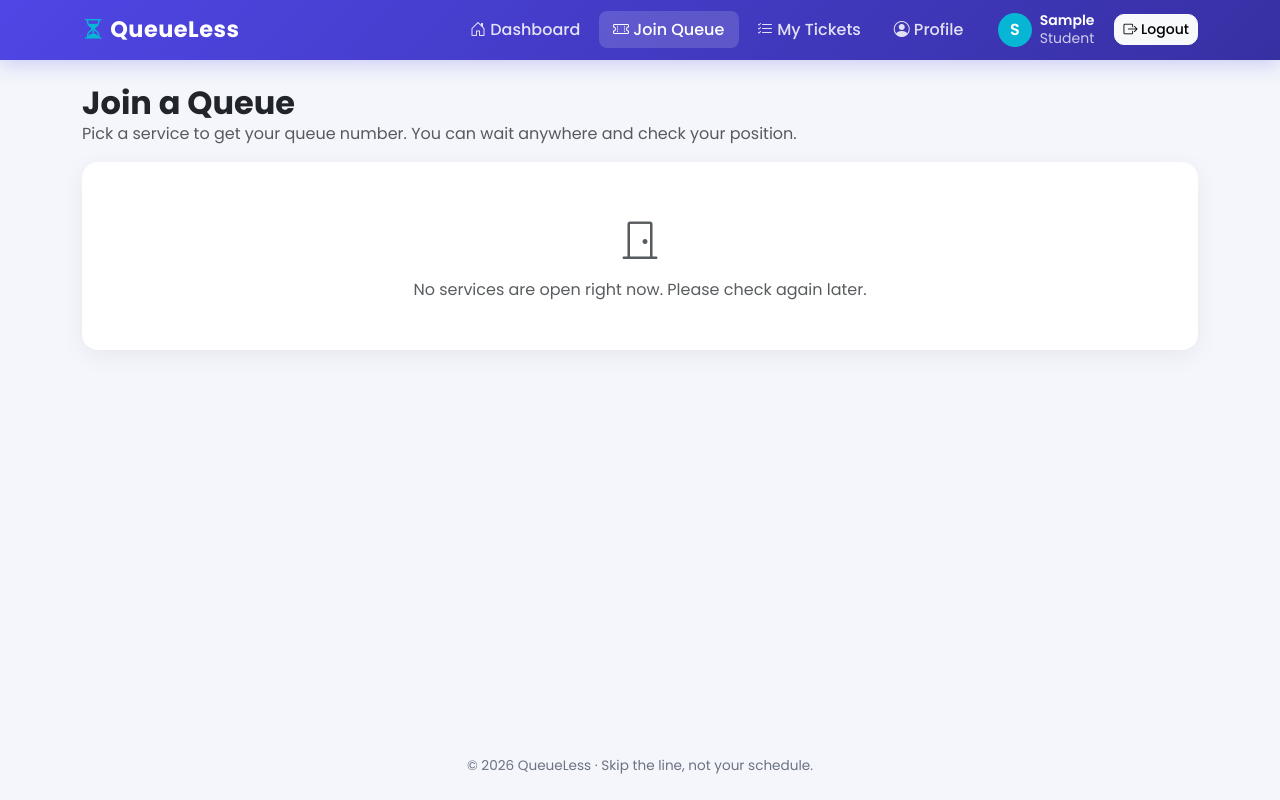
After one commit to Ryzzz44/QueueLess-Salado-Samuel-G8, a Django app: page /queue/services/ in a window 1280 px wide. The commit adds this page. Run offline with Django 5.2, Linux system fonts and the light colour scheme; the visitor is signed in with stand-in values (Sample User, id 1); data that the repository does not hold is empty.

Commit message:
Add student navbar links and pages to join a queue and view a ticket

```diff
--- a/templates/base.html
+++ b/templates/base.html
@@ -7,6 +7,7 @@
     <link href="https://cdn.jsdelivr.net/npm/bootstrap@5.3.3/dist/css/bootstrap.min.css" rel="stylesheet">
     <link href="https://cdn.jsdelivr.net/npm/bootstrap-icons@1.11.3/font/bootstrap-icons.min.css" rel="stylesheet">
     <link href="https://fonts.googleapis.com/css2?family=Poppins:wght@400;500;600;700&display=swap" rel="stylesheet">
+    {% block extra_head %}{% endblock %}
     <style>
         :root {
             --ql-primary: #4f46e5;
@@ -92,7 +93,14 @@
                     </li>
                     {% if user.role == 'STAFF' %}
                         <li class="nav-item">
-                            <a class="nav-link {% if 'service' in request.resolver_match.url_name %}active{% endif %}" href="{% url 'service_manage_list' %}"><i class="bi bi-gear"></i> Services</a>
+                            <a class="nav-link {% if 'service' in request.resolver_match.url_name or request.resolver_match.url_name == 'queue_board' %}active{% endif %}" href="{% url 'service_manage_list' %}"><i class="bi bi-gear"></i> Services</a>
+                        </li>
+                    {% else %}
+                        <li class="nav-item">
+                            <a class="nav-link {% if request.resolver_match.url_name == 'service_list' or request.resolver_match.url_name == 'join_queue' %}active{% endif %}" href="{% url 'service_list' %}"><i class="bi bi-ticket-perforated"></i> Join Queue</a>
+                        </li>
+                        <li class="nav-item">
+                            <a class="nav-link {% if 'ticket' in request.resolver_match.url_name %}active{% endif %}" href="{% url 'my_tickets' %}"><i class="bi bi-list-check"></i> My Tickets</a>
                         </li>
                     {% endif %}
                     <li class="nav-item">
--- /dev/null
+++ b/templates/queues/service_list.html
@@ -0,0 +1,36 @@
+{% extends 'base.html' %}
+{% block title %}Join a Queue | QueueLess{% endblock %}
+{% block content %}
+<h2 class="fw-bold mb-0">Join a Queue</h2>
+<p class="text-muted">Pick a service to get your queue number. You can wait anywhere and check your position.</p>
+
+<div class="row g-4">
+{% for service in services %}
+    <div class="col-md-6 col-lg-4">
+        <div class="card card-hover h-100"><div class="card-body p-4 d-flex flex-column">
+            <div class="d-flex justify-content-between align-items-start">
+                <div class="ql-icon indigo"><i class="bi bi-building"></i></div>
+                <span class="badge text-bg-light">{{ service.code }}</span>
+            </div>
+            <h5 class="fw-semibold mb-0">{{ service.name }}</h5>
+            <div class="small text-muted mb-2">{{ service.office }}</div>
+            <p class="small text-muted flex-grow-1">{{ service.description|default:"No description." }}</p>
+            <div class="d-flex justify-content-between small mb-3">
+                <span><i class="bi bi-people"></i> {{ service.waiting_count }} waiting</span>
+                <span>Now serving: <strong>{% if service.now_serving %}{{ service.now_serving.ticket_code }}{% else %}None{% endif %}</strong></span>
+            </div>
+            {% if service.pk in active_ids %}
+                <a href="{% url 'my_tickets' %}" class="btn btn-outline-primary w-100"><i class="bi bi-check2-circle"></i> You're in this queue</a>
+            {% else %}
+                <a href="{% url 'join_queue' service.pk %}" class="btn btn-primary w-100"><i class="bi bi-ticket-perforated"></i> Get a Number</a>
+            {% endif %}
+        </div></div>
+    </div>
+{% empty %}
+    <div class="col-12"><div class="card"><div class="card-body p-5 text-center text-muted">
+        <i class="bi bi-door-closed fs-1"></i>
+        <p class="mt-2 mb-0">No services are open right now. Please check again later.</p>
+    </div></div></div>
+{% endfor %}
+</div>
+{% endblock %}
```
Also changed, not shown: templates/queues/join_queue.html (added, +19 -0 lines), templates/queues/ticket_detail.html (added, +57 -0 lines).
